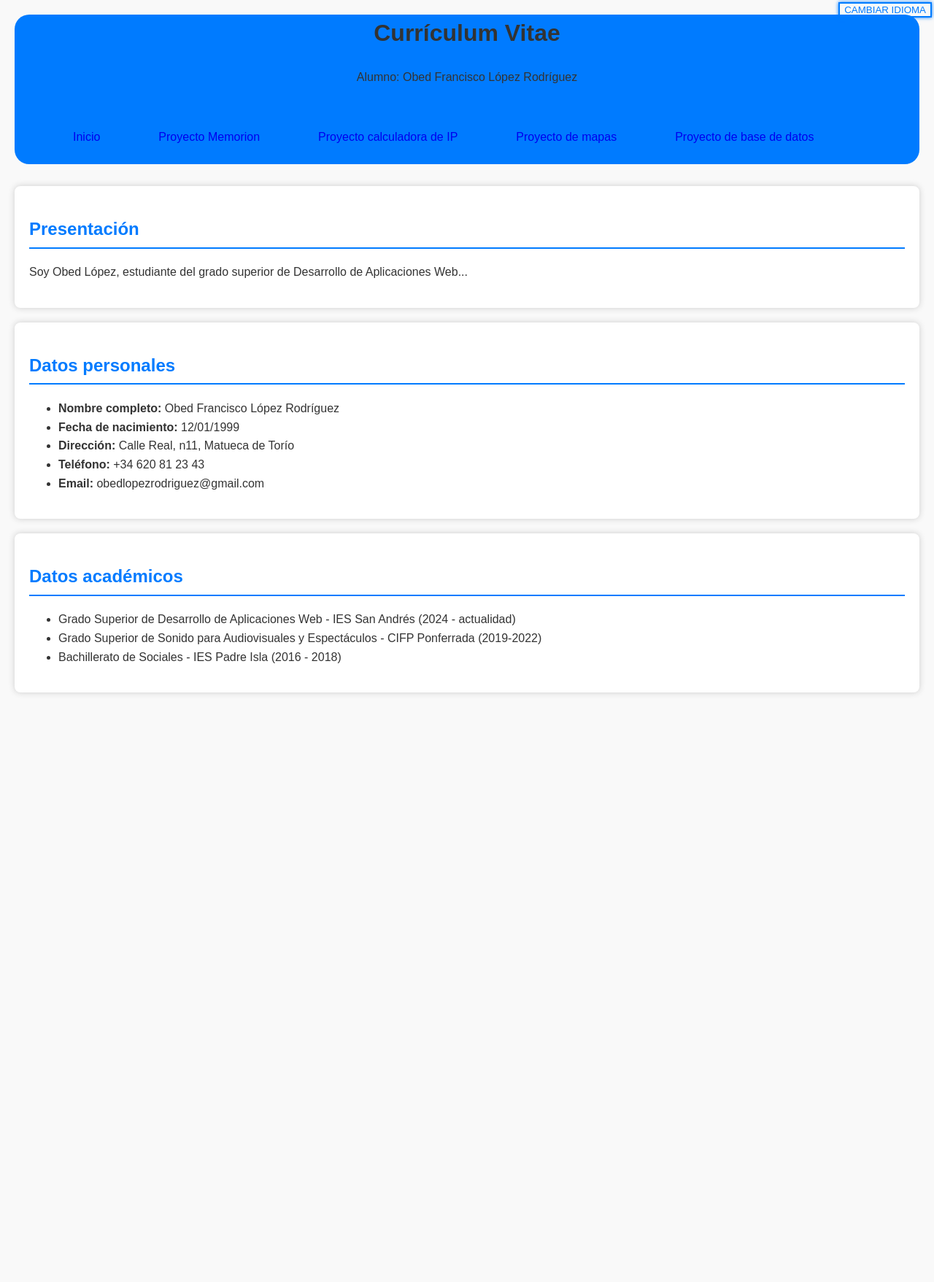
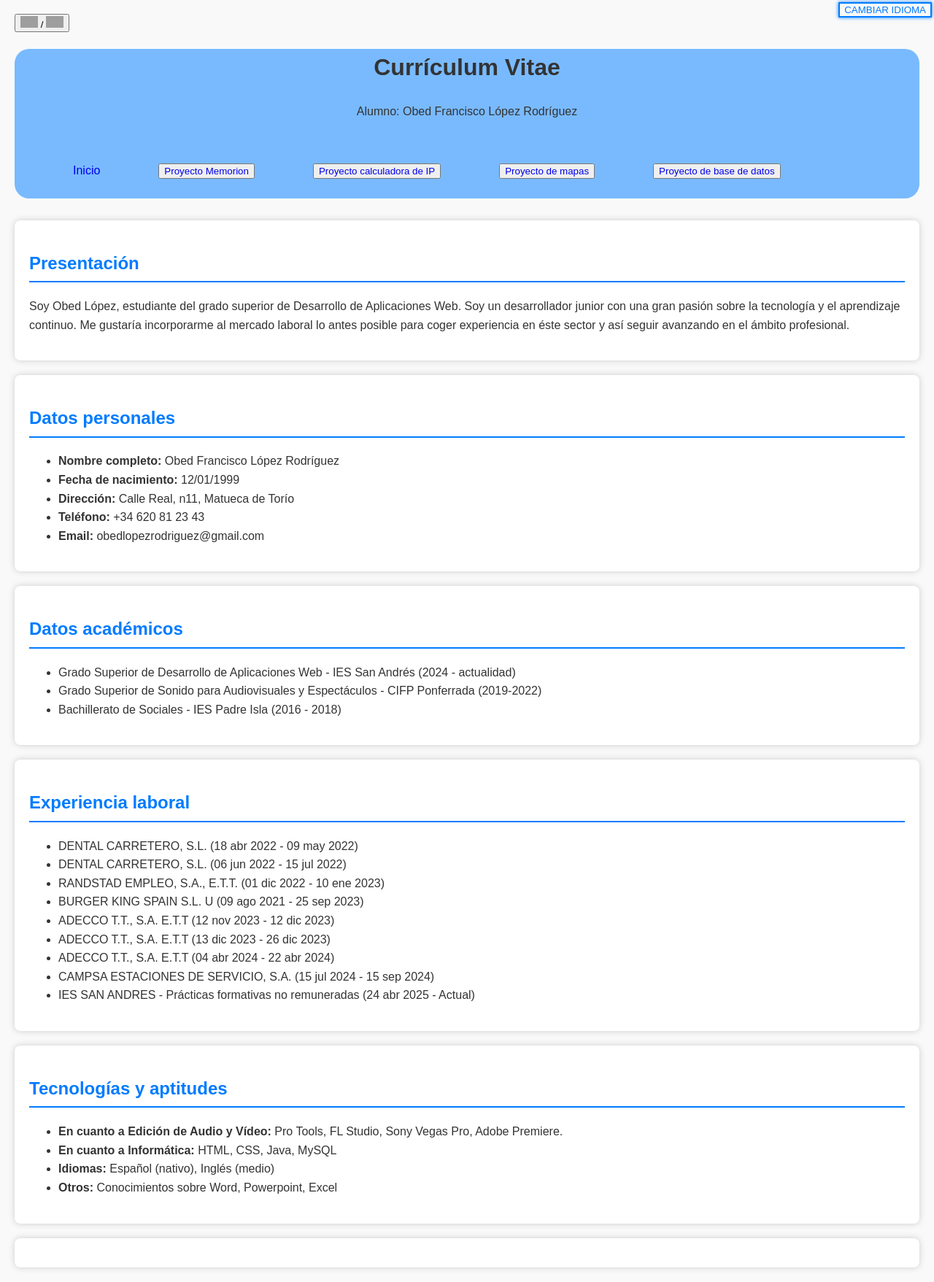
Before and after one commit to obedflr/portfolio, a plain HTML site: page index.html in a window 1280 px wide. Shown: the part 1-1758 px from the top of the page at 73% size. Before the commit the page ends 970 px from the top, so only its background shows below. Drawn offline with Linux system fonts and the light colour scheme; grey boxes are pictures that could not be loaded.

Commit message:
experiencia laboral

```diff
--- a/css/style.css
+++ b/css/style.css
@@ -27,7 +27,7 @@ body {
 header {
     text-align: center;
     margin-bottom: 30px;
-    background-color: #007BFF;
+    background-color: #79baff;
     border-radius: 20px;
 }
 
--- a/index.html
+++ b/index.html
@@ -7,7 +7,11 @@
     <link rel="stylesheet" href="css/style.css">
     <div class="container">
     <div class="btn-container"><button class="btn-effect-1">CAMBIAR IDIOMA</button></div>
-
+    <button id="btnIdioma" aria-label="Cambiar idioma">
+      <img src="https://upload.wikimedia.org/wikipedia/commons/9/9a/Flag_of_Spain.svg" alt="Español" width="24" height="16">
+      /
+      <img src="https://upload.wikimedia.org/wikipedia/en/a/ae/Flag_of_the_United_Kingdom.svg" alt="English" width="24" height="16">
+    </button>
 </head>
 <body>
     <header>
@@ -16,16 +20,16 @@
         <nav id="barra_navegacion">
             <ul>
                 <li><a href="index.html">Inicio </a></li>
-                <li><a href="html/proyecto1.html"> Proyecto Memorion </a></li>
-                <li><a href="html/proyecto2.html"> Proyecto calculadora de IP </a></li>
-                <li><a href="html/proyecto3.html"> Proyecto de mapas </a></li>
-                <li><a href="html/proyecto4.html"> Proyecto de base de datos </a></li>
+                <li><button><a href="html/proyecto1.html"> Proyecto Memorion </a></button></li>
+                <li><button><a href="html/proyecto2.html"> Proyecto calculadora de IP </a></button></li>
+                <li><button><a href="html/proyecto3.html"> Proyecto de mapas </a></button></li>
+                <li><button><a href="html/proyecto4.html"> Proyecto de base de datos </a></button></li>
             </ul>
         </nav>
     </header>
     <section id="presentacion">
         <h2>Presentación</h2>
-        <p>Soy Obed López, estudiante del grado superior de Desarrollo de Aplicaciones Web...</p>
+        <p>Soy Obed López, estudiante del grado superior de Desarrollo de Aplicaciones Web. Soy un desarrollador junior con una gran pasión sobre la tecnología y el aprendizaje continuo. Me gustaría incorporarme al mercado laboral lo antes posible para coger experiencia en éste sector y así seguir avanzando en el ámbito profesional.</p>
     </section>
 
     <section id="datos personales">
@@ -33,7 +37,7 @@
         <ul>
             <li><strong>Nombre completo: </strong> Obed Francisco López Rodríguez </li>
             <li><strong>Fecha de nacimiento: </strong> 12/01/1999 </li>
-            <li><strong>Dirección: </strong>Calle Real, n11, Matueca de Torío </li>
+            <li><strong>Dirección: </strong> Calle Real, n11, Matueca de Torío </li>
             <li><strong>Teléfono: </strong> +34 620 81 23 43 </li>
             <li><strong>Email: </strong> obedlopezrodriguez@gmail.com </li>
         </ul>
@@ -45,8 +49,36 @@
             <li>Grado Superior de Desarrollo de Aplicaciones Web - IES San Andrés (2024 - actualidad) </li>
             <li>Grado Superior de Sonido para Audiovisuales y Espectáculos - CIFP Ponferrada (2019-2022) </li>
             <li>Bachillerato de Sociales - IES Padre Isla (2016 - 2018)</li>
+        </ul>
+    </section>
 
+    <section id="experiencia laboral">
+        <h2>Experiencia laboral</h2>
+        <ul>
+            <li>DENTAL CARRETERO, S.L. (18 abr 2022 - 09 may 2022)</li>
+            <li>DENTAL CARRETERO, S.L. (06 jun 2022 - 15 jul 2022)</li>
+            <li>RANDSTAD EMPLEO, S.A., E.T.T. (01 dic 2022 - 10 ene 2023)</li>
+            <li>BURGER KING SPAIN S.L. U (09 ago 2021 - 25 sep 2023)</li>
+            <li>ADECCO T.T., S.A. E.T.T (12 nov 2023 - 12 dic 2023)</li>
+            <li>ADECCO T.T., S.A. E.T.T (13 dic 2023 - 26 dic 2023)</li>
+            <li>ADECCO T.T., S.A. E.T.T (04 abr 2024 - 22 abr 2024)</li>
+            <li>CAMPSA ESTACIONES DE SERVICIO, S.A. (15 jul 2024 - 15 sep 2024)</li>
+            <li>IES SAN ANDRES - Prácticas formativas no remuneradas (24 abr 2025 - Actual)</li>
         </ul>
+    </section>
+
+    <section id="aptitudes">
+        <h2>Tecnologías y aptitudes</h2>
+        <ul>
+            <li><strong>En cuanto a Edición de Audio y Vídeo: </strong> Pro Tools, FL Studio, Sony Vegas Pro, Adobe Premiere.</li>
+            <li><strong>En cuanto a Informática: </strong> HTML, CSS, Java, MySQL</li>
+            <li><strong>Idiomas: </strong> Español (nativo), Inglés (medio) </li>
+            <li><strong>Otros: </strong>Conocimientos sobre Word, Powerpoint, Excel </li>
+        </ul>
+
+    </section>
+
+    <section id="contacto">
 
     </section>
     <footer>
```
Also changed, not shown: js/javascript.json (+5 -5 lines), img/favicon.png (added), img/favicon2.png (added), img/favicon3.png (added).
